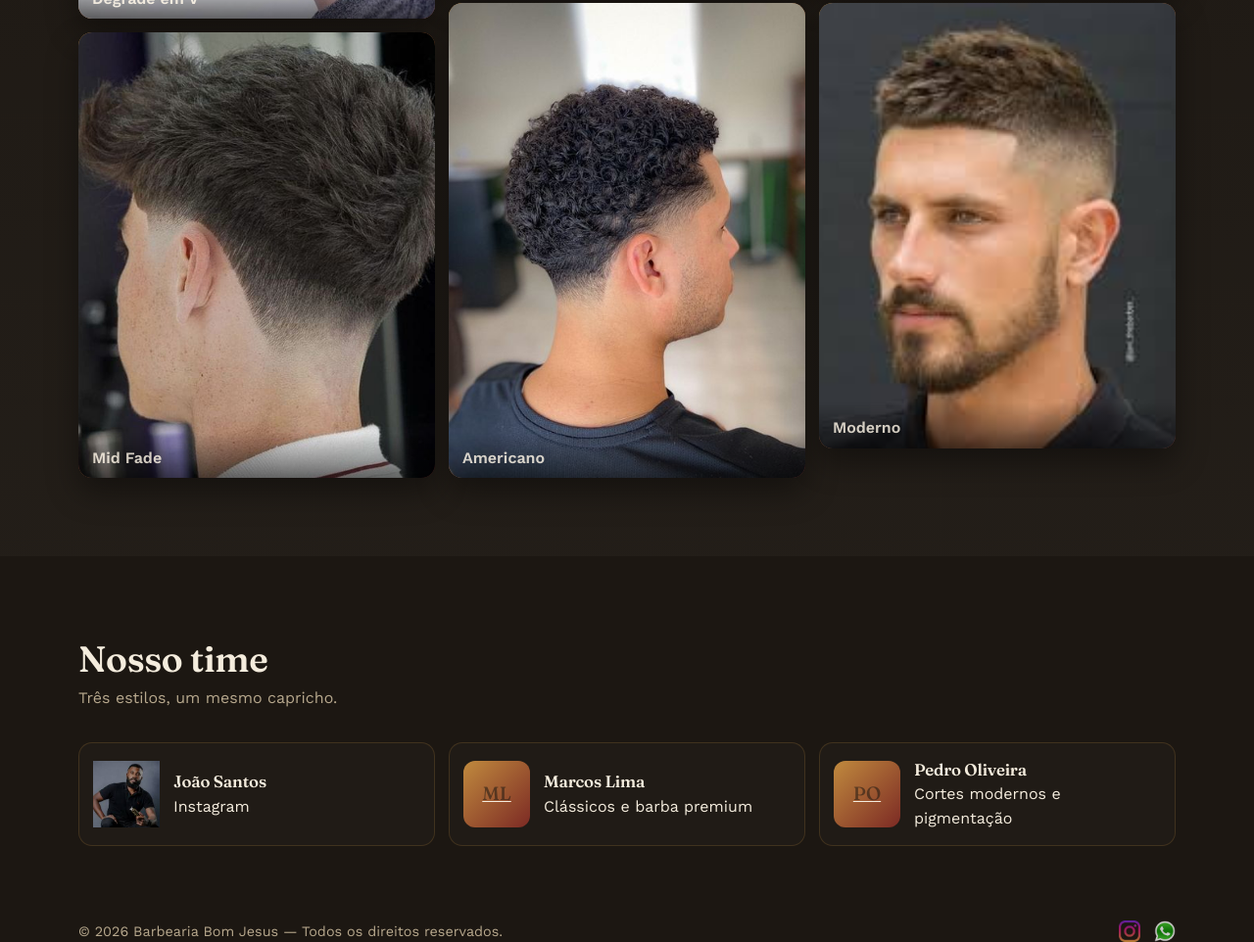
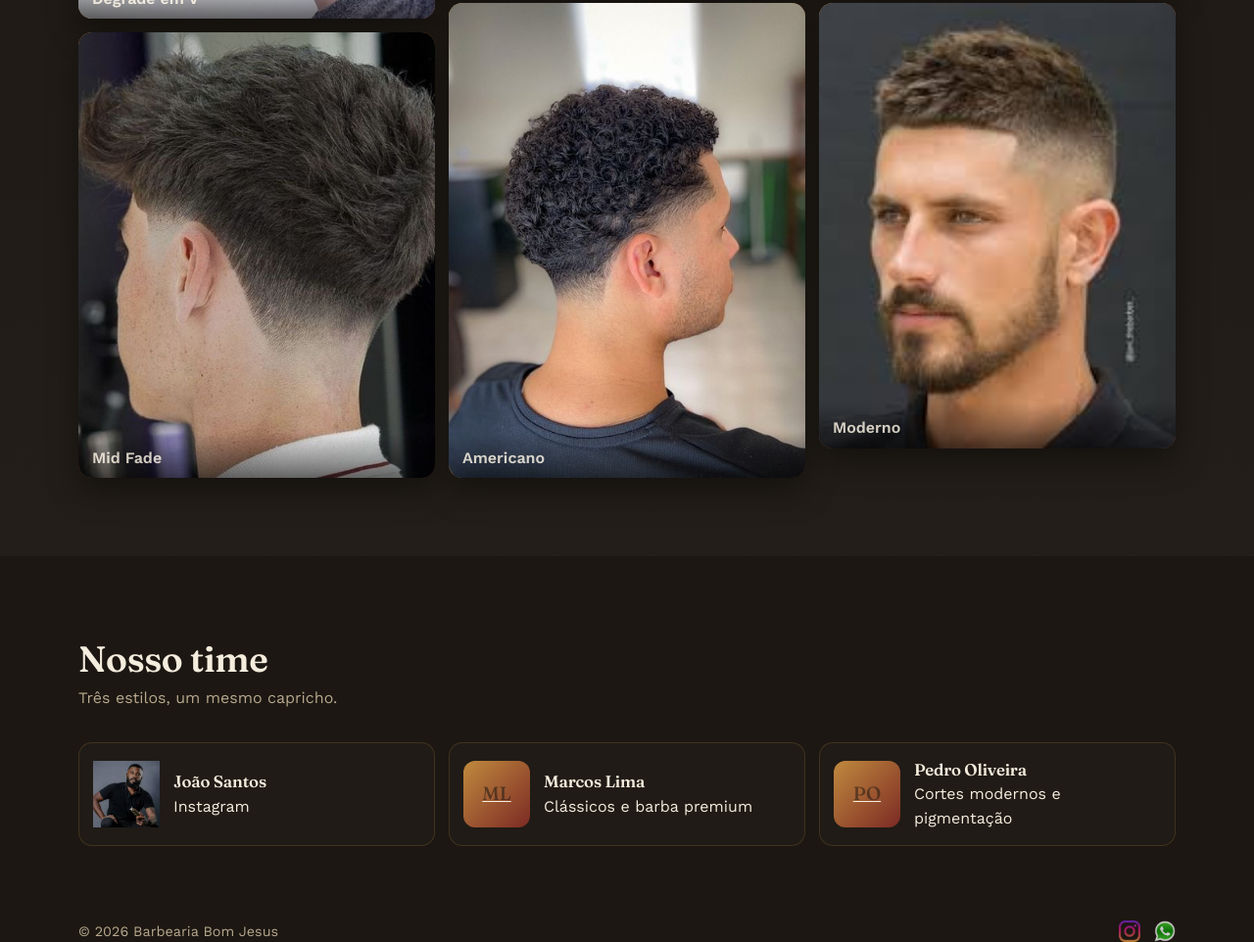
Before and after one commit to kaue83171/Projeto_Barbearia_bom_jesus, a plain HTML site: page index.html in a window 1280 px wide. Shown: the part 2283-3245 px from the top of the page at 98% size. Drawn offline with nearby package versions, Linux system fonts and the light colour scheme.

Commit message:
textos intuitivos

```diff
--- a/index.html
+++ b/index.html
@@ -13,6 +13,7 @@
 </head>
 
 <body>
+   <!-- LOGO E NOME DA BARBEARIA -->
   <header class="site-header">
     <div class="container header-inner">
       <div class="brand">
@@ -37,6 +38,7 @@
     </div>
   </header>
 
+   <!-- FRASE DA BARBEARIA E AGENDA -->
   <section class="hero">
     <div class="hero-content">
       <span class="eyebrow">Fila zero, corte na régua</span>
@@ -55,6 +57,7 @@
     </div>
   </section>
 
+   <!-- PREÇOS DOS CORTES -->
   <section id="precos" class="section">
     <div class="container">
       <div class="section-head reveal">
@@ -98,6 +101,7 @@
     </div>
   </section>
 
+   <!-- IMAGENS PARA IDEIAS DE CORTES -->
   <section id="cortes" class="section alt">
     <div class="container">
       <div class="section-head reveal">
@@ -135,6 +139,7 @@
     </div>
   </section>
 
+   <!-- BARBEIROS QUE ATUAM NA BARBEARIA -->
   <section id="barbeiros" class="section">
     <div class="container">
       <div class="section-head reveal">
@@ -177,9 +182,10 @@
     </div>
   </section>
 
+ <!-- RODAPE E SITES WHTS E INTA-->
   <footer class="site-footer">
     <div class="container footer-inner">
-      <p>© <span id="year"></span> Barbearia Bom Jesus — Todos os direitos reservados.</p>
+      <p>© <span id="year"></span> Barbearia Bom Jesus</p>
       <div class="socials">
         <a aria-label="Instagram" href="https://www.instagram.com/kauers._/" target="_blank" rel="noopener">
           <img src="img/icons/icon_insta.png" alt="" onerror="this.remove()" />
```
